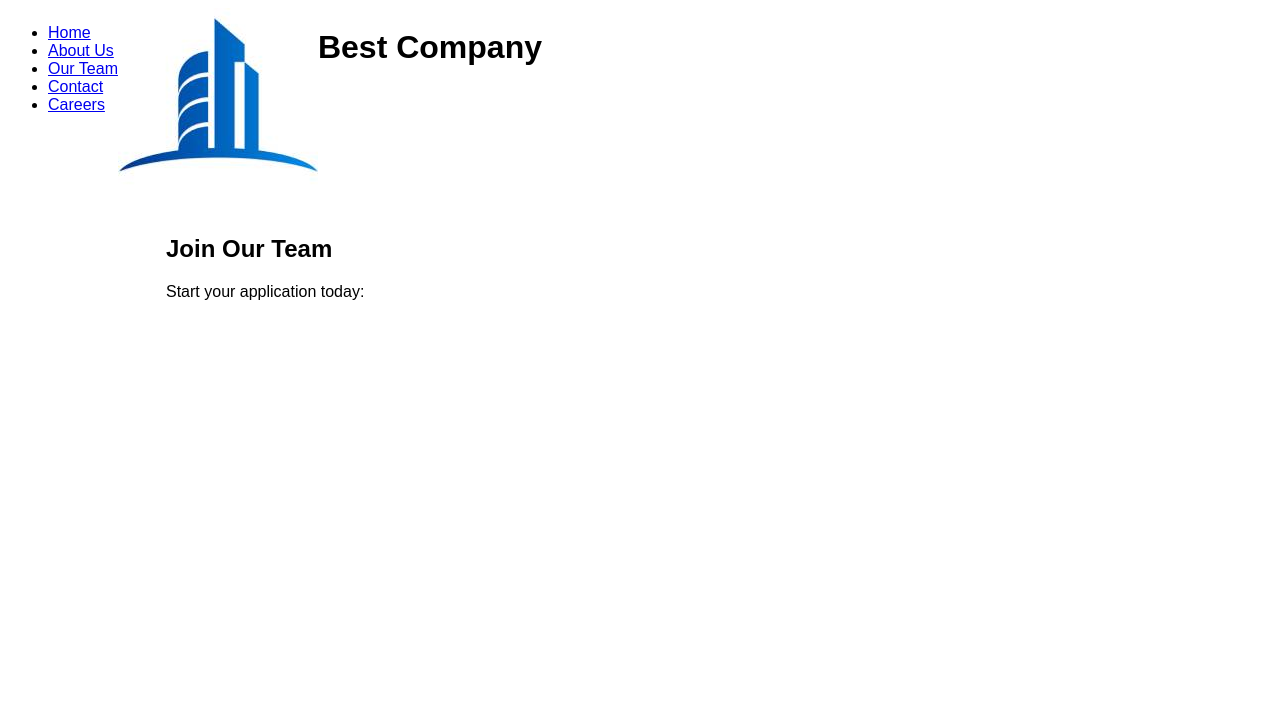
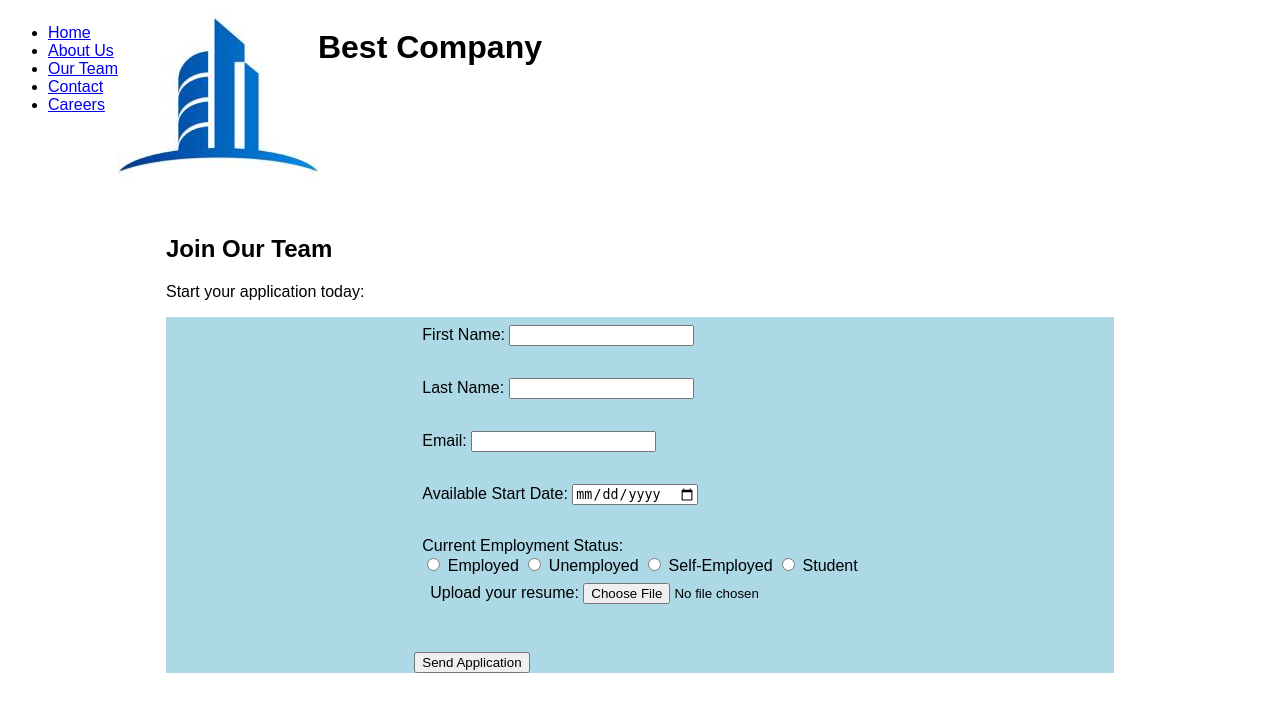
Before and after one commit to ImpendingKataclysm/company_website, a Django app: template main_site/templates/careers.html in a window 1280 px wide. Shown: the top 712 px of the page. Run offline with Django 3.2, Linux system fonts and the light colour scheme; the template is opened without the code that fills it, so the values that code supplies are empty.

Commit message:
Added a job application form to the 'Careers' page that takes the applicant's name, email, available start date and employment status and allows them to upload a resume

```diff
--- a/main_site/static/styles/main.css
+++ b/main_site/static/styles/main.css
@@ -22,7 +22,7 @@ header {
 }
 
 /* Contact page email form */
-.email-form {
+.input-form {
     display: flex;
     flex-direction: column;
     align-items: center;
--- a/main_site/templates/careers.html
+++ b/main_site/templates/careers.html
@@ -1,6 +1,52 @@
 {% extends 'base.html' %}
+{% load static %}
 {% block title %}Careers{% endblock %}
 {% block content %}
     <h2>Join Our Team</h2>
     <p>Start your application today:</p>
+    <div class="input-form">
+        <form method="post" enctype="multipart/form-data">
+            {% csrf_token %}
+            <div class="form-row">
+                <label for="first_name">First Name: </label>
+                <input type="text" id="first_name" name="first_name" required>
+            </div>
+            <div class="form-row">
+                <label for="last_name">Last Name: </label>
+                <input type="text" id="last_name" name="last_name" required>
+            </div>
+            <div class="form-row">
+                <label for="email">Email: </label>
+                <input type="email" id="email" name="email" required>
+            </div>
+            <div class="form-row">
+                <label for="start_date">Available Start Date: </label>
+                <input type="date" id="start_date" name="start_date" required>
+            </div>
+            <div class="form-row">
+                <label for="employment_status">Current Employment Status: </label>
+                <br>
+                <div id="employment_status">
+                    <input type="radio" id="employed" value="employed" name="employment_status" required>
+                    <label for="employed">Employed</label>
+                    <input type="radio" id="unemployed" value="unemployed" name="employment_status" required>
+                    <label for="unemployed">Unemployed</label>
+                    <input type="radio" id="self-employed" value="self-employed" name="employment_status" required>
+                    <label for="self-employed">Self-Employed</label>
+                    <input type="radio" id="student" value="student" name="employment_status" required>
+                    <label for="student">Student</label>
+                </div>
+                <div class="form-row">
+                    <label for="resume">Upload your resume: </label>
+                    <input type="file" id="resume" name="resume">
+                </div>
+            </div>
+            <button type="submit">Send Application</button>
+            {% if messages %}
+                {% for message in message %}
+                    <p>{{ message }}</p>
+                {% endfor %}
+            {% endif %}
+        </form>
+    </div>
 {% endblock %}
--- a/main_site/templates/contact.html
+++ b/main_site/templates/contact.html
@@ -1,7 +1,7 @@
 {% extends 'base.html' %}
 {% block title %}Contact Us{% endblock %}
 {% block content %}
-    <div class="email-form">
+    <div class="input-form">
         <h2>Send an Email</h2>
         <p>We'd love to hear from you!</p>
         <form method="post">
```
Also changed, not shown: main_site/forms.py (+11 -0 lines), main_site/models.py (+6 -1 lines), main_site/views.py (+15 -1 lines), 1 other file.
